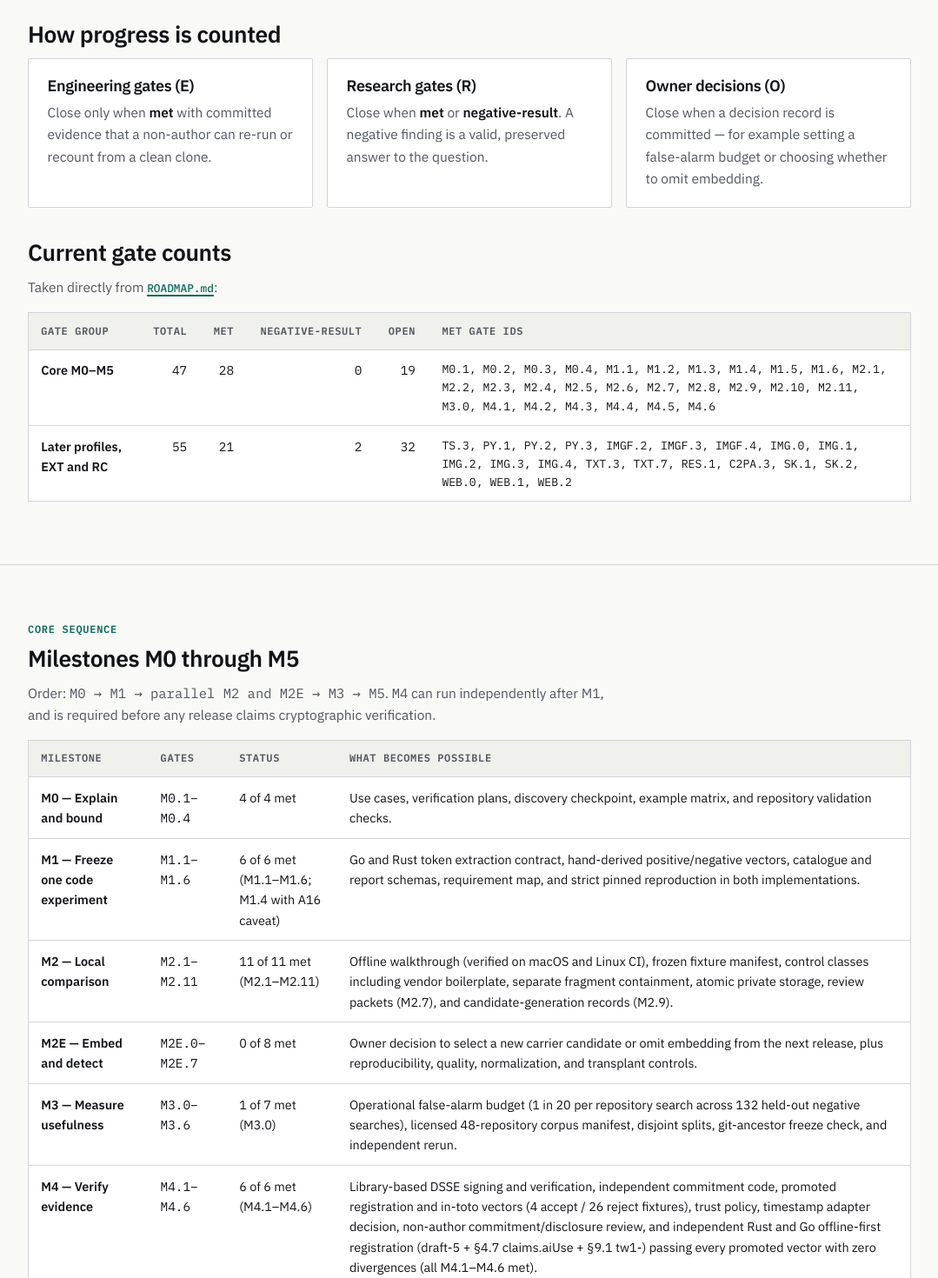
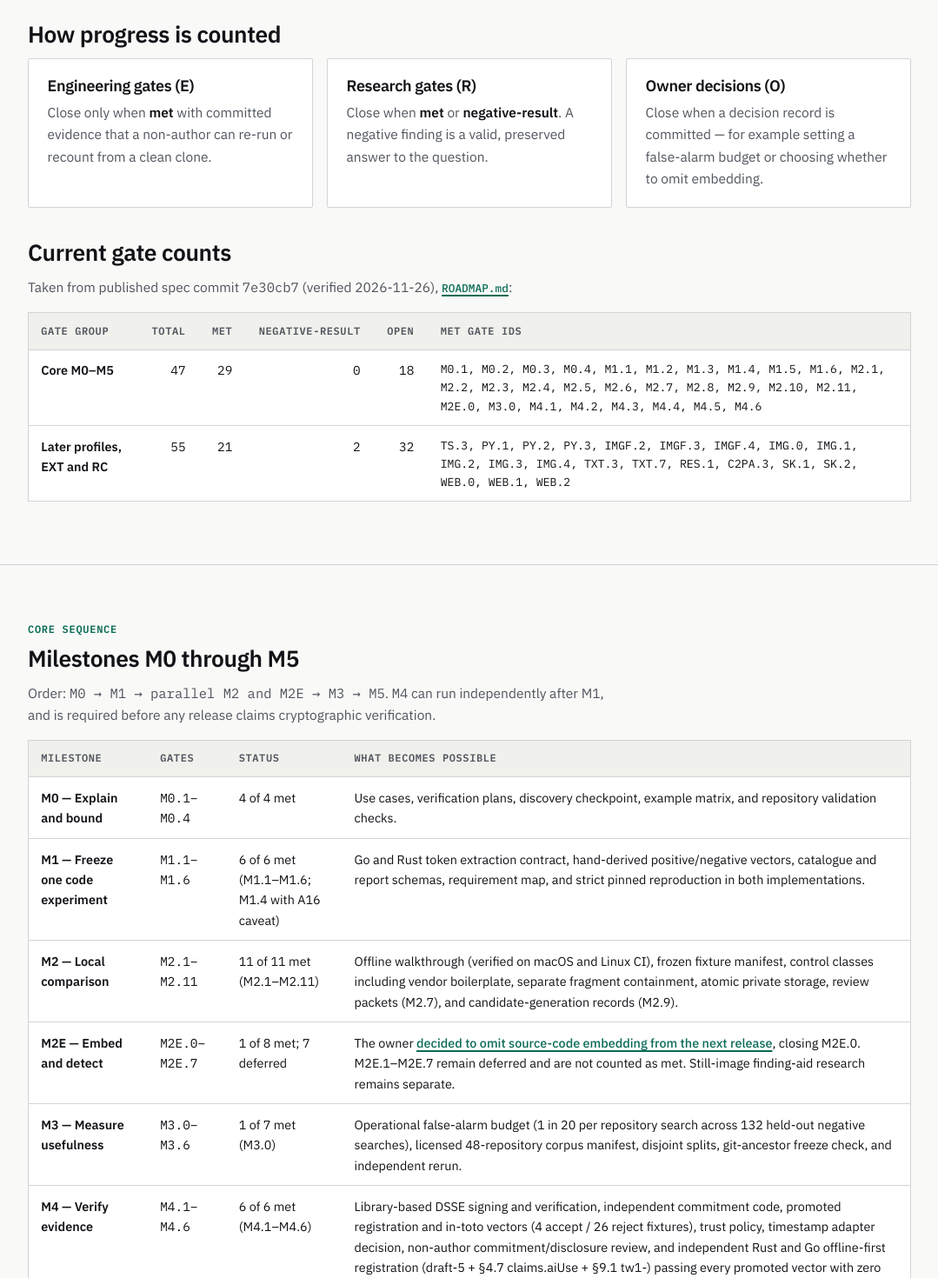
Before and after one commit to connorburgess/traceweave-web, a Next.js app: page /roadmap in a window 1280 px wide. Shown: the part 326-1796 px from the top of the page at 87% size, without its empty margins (100-1179 px from the left). Built offline with nearby package versions, Linux system fonts and the light colour scheme.

Commit message:
Sync M2E.0 decision and core counts to spec 7e30cb7

```diff
--- a/content/pages/roadmap.md
+++ b/content/pages/roadmap.md
@@ -30,7 +30,7 @@ sections:
           Close when a decision record is committed — for example setting a
           false-alarm budget or choosing whether to omit embedding.
     countsHeading: Current gate counts
-    countsIntro: "Taken directly from {{source:ROADMAP.md#progress-count}}:"
+    countsIntro: "Taken from published spec commit `7e30cb7` (verified 2026-11-26), {{source:ROADMAP.md#progress-count}}:"
     countsHeaders:
       - Gate group
       - Total
@@ -82,9 +82,10 @@ sections:
         gates: M2E.0–M2E.7
         status: "{{fact:milestone.m2e.status}}"
         summary: >-
-          Owner decision to select a new carrier candidate or omit embedding
-          from the next release, plus reproducibility, quality, normalization,
-          and transplant controls.
+          The owner [decided to omit source-code embedding from the next
+          release](spec:docs/decisions/code-embedding-decision.md), closing
+          M2E.0. M2E.1–M2E.7 remain deferred and are not counted as met.
+          Still-image finding-aid research remains separate.
       - id: M3
         name: Measure usefulness
         gates: M3.0–M3.6
--- a/src/data/facts.ts
+++ b/src/data/facts.ts
@@ -4,15 +4,15 @@ export const SPEC_DRAFT_VERSION = "0.1.0-draft.1";
 
 export const ROADMAP_COUNTS = {
   asOf: "2026-11-25",
-  updated: "2026-11-25",
+  updated: "2026-11-26",
   sourcePath: "ROADMAP.md",
   anchor: "progress-count",
   core: {
     label: "Core M0–M5",
     total: 47,
-    met: 28,
+    met: 29,
     negativeResult: 0,
-    open: 19,
+    open: 18,
     metIds: [
       "M0.1",
       "M0.2",
@@ -35,6 +35,7 @@ export const ROADMAP_COUNTS = {
       "M2.9",
       "M2.10",
       "M2.11",
+      "M2E.0",
       "M3.0",
       "M4.1",
       "M4.2",
@@ -188,7 +189,7 @@ export const FACT_VALUES: Record<string, string> = {
   "milestone.m0.status": "4 of 4 met",
   "milestone.m1.status": "6 of 6 met (M1.1–M1.6; M1.4 with A16 caveat)",
   "milestone.m2.status": "11 of 11 met (M2.1–M2.11)",
-  "milestone.m2e.status": "0 of 8 met",
+  "milestone.m2e.status": "1 of 8 met; 7 deferred",
   "milestone.m3.status": "1 of 7 met (M3.0)",
   "milestone.m4.status": "6 of 6 met (M4.1–M4.6)",
   "milestone.m5.status": "0 of 5 met",
@@ -352,7 +353,7 @@ export const CITED_FACTS: readonly CitedFact[] = [
     sourcePath: "ROADMAP.md",
     anchor: "progress-count",
     label: "Core M0–M5 roadmap gate counts",
-    numbers: ["47", "28", "0", "19", { value: "11", sourceMatch: "M2.1–M2.11" }],
+    numbers: ["47", "29", "0", "18", { value: "11", sourceMatch: "M2.1–M2.11" }],
   },
   {
     id: "roadmap-later-gates",
```
